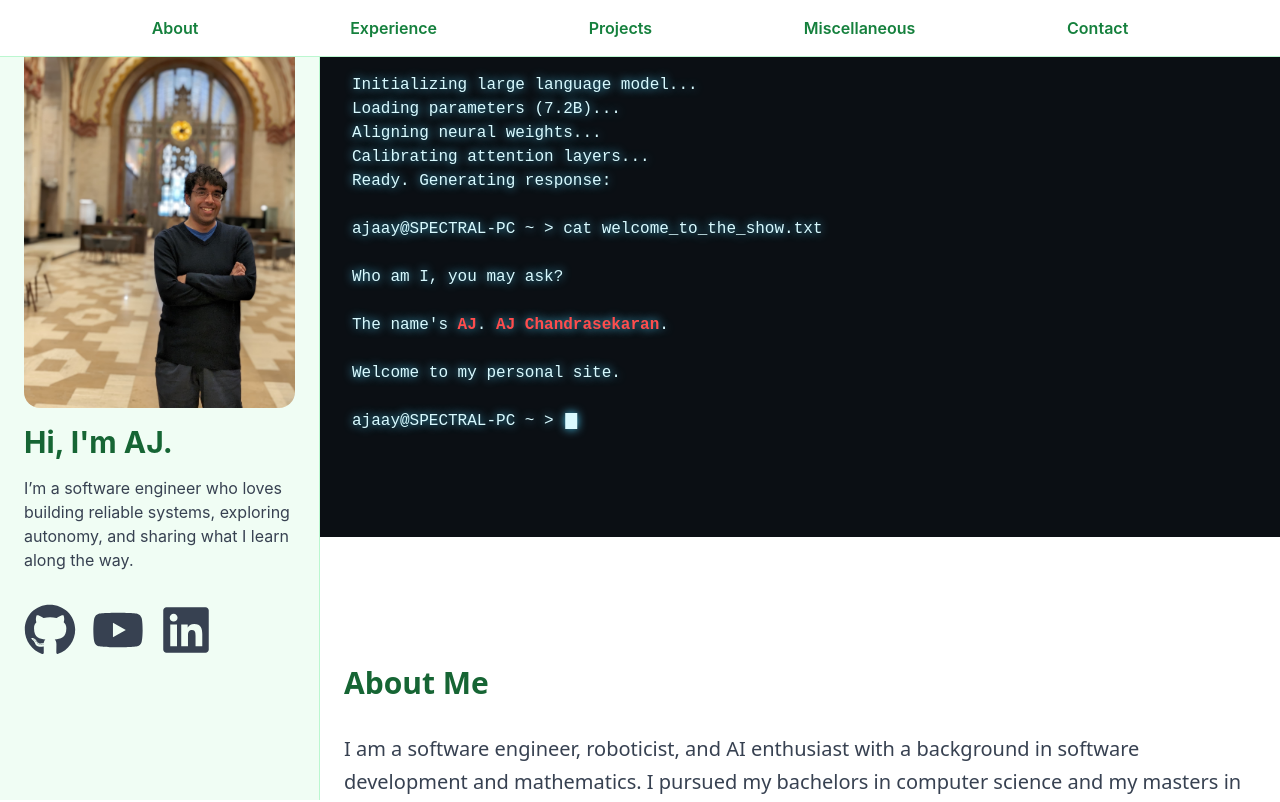
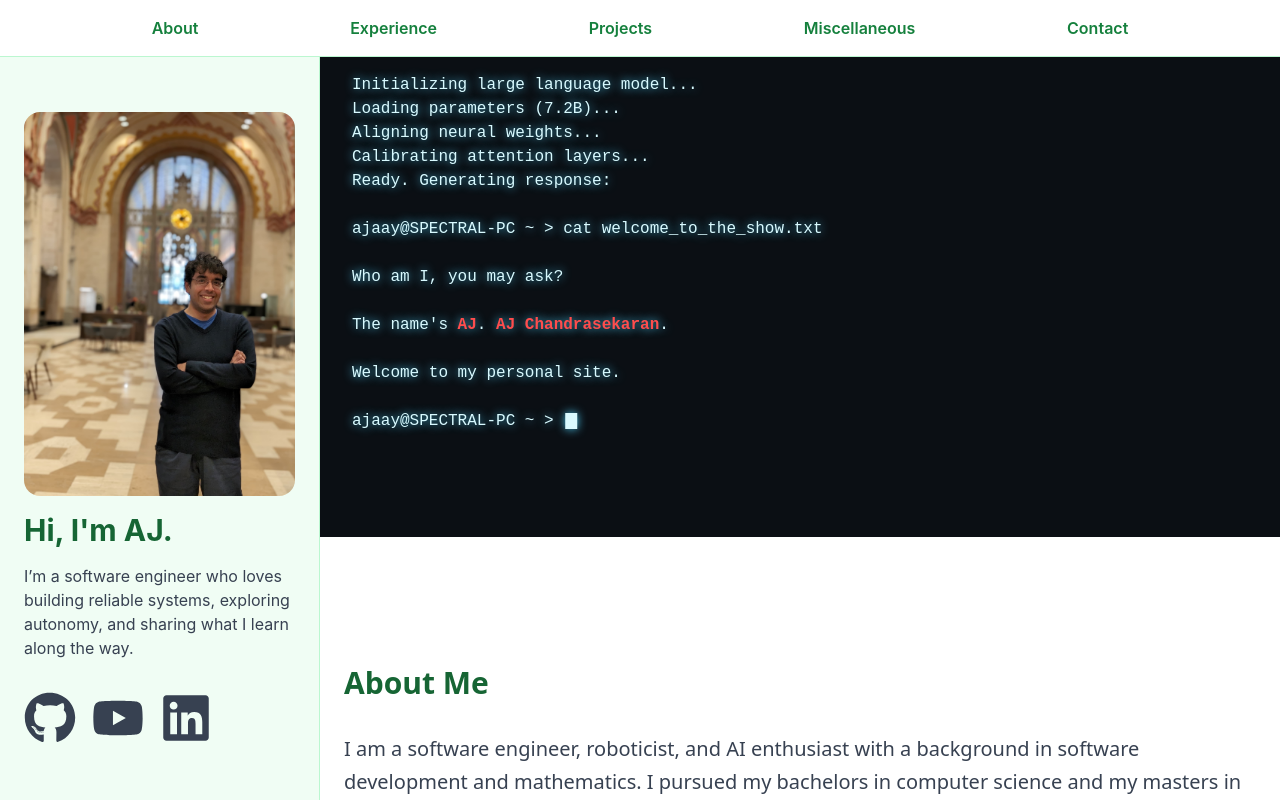
Before and after one commit to ajaayc/ajaayc.github.io, a React (Create React App) app: page / in a window 1280 px wide. Shown: the top 802 px of the page. Built offline with nearby package versions, Linux system fonts and the light colour scheme.

Commit message:
Lower picture

```diff
--- a/src/LeftPanel.jsx
+++ b/src/LeftPanel.jsx
@@ -6,20 +6,26 @@ export default function LeftPanel({ id }) {
   const iconSize = 52; // single variable for all icon sizes
 
   return (
-    <aside id="left-panel" className="flex flex-col w-80 bg-green-50 p-6 border-r border-green-200 h-screen">
+<aside
+  id="left-panel"
+  className="flex flex-col w-80 bg-green-50 border-r border-green-200 h-screen"
+>
+  <div className="flex flex-col flex-1 p-6 pt-28 min-h-full">
+    {/* Profile image */}
     <div className="flex-shrink-0 w-full flex justify-center mb-4">
-        {/* Profile image */}
       <img
         src="img/guardian_cropped.jpg"
         alt="AJ Profile"
         className="w-72 h-96 rounded-2xl object-cover"
       />
     </div>
+
     <h1 className="text-3xl font-bold text-green-800 mb-4">Hi, I'm AJ.</h1>
     <p className="text-gray-700 mb-4">
       I’m a software engineer who loves building reliable systems,
       exploring autonomy, and sharing what I learn along the way.
     </p>
+
     <div className="flex gap-4 mt-4">
       <a
         href="https://github.com/ajaayc"
@@ -27,7 +33,7 @@ export default function LeftPanel({ id }) {
         rel="noopener noreferrer"
         className="text-gray-700 hover:text-green-600"
       >
-          <FaGithub size={iconSize} />
+        <FaGithub size={52} />
       </a>
       <a
         href="https://www.youtube.com/@ajaaychandrasekaran2002"
@@ -35,7 +41,7 @@ export default function LeftPanel({ id }) {
         rel="noopener noreferrer"
         className="text-gray-700 hover:text-green-600"
       >
-          <FaYoutube size={iconSize} />
+        <FaYoutube size={52} />
       </a>
       <a
         href="https://www.linkedin.com/in/ajaayc"
@@ -43,9 +49,11 @@ export default function LeftPanel({ id }) {
         rel="noopener noreferrer"
         className="text-gray-700 hover:text-green-600"
       >
-          <FaLinkedin size={iconSize} />
+        <FaLinkedin size={52} />
       </a>
     </div>
+  </div>
 </aside>
+
   );
 }
```
Lines whose indentation alone changed are shown as unchanged.
